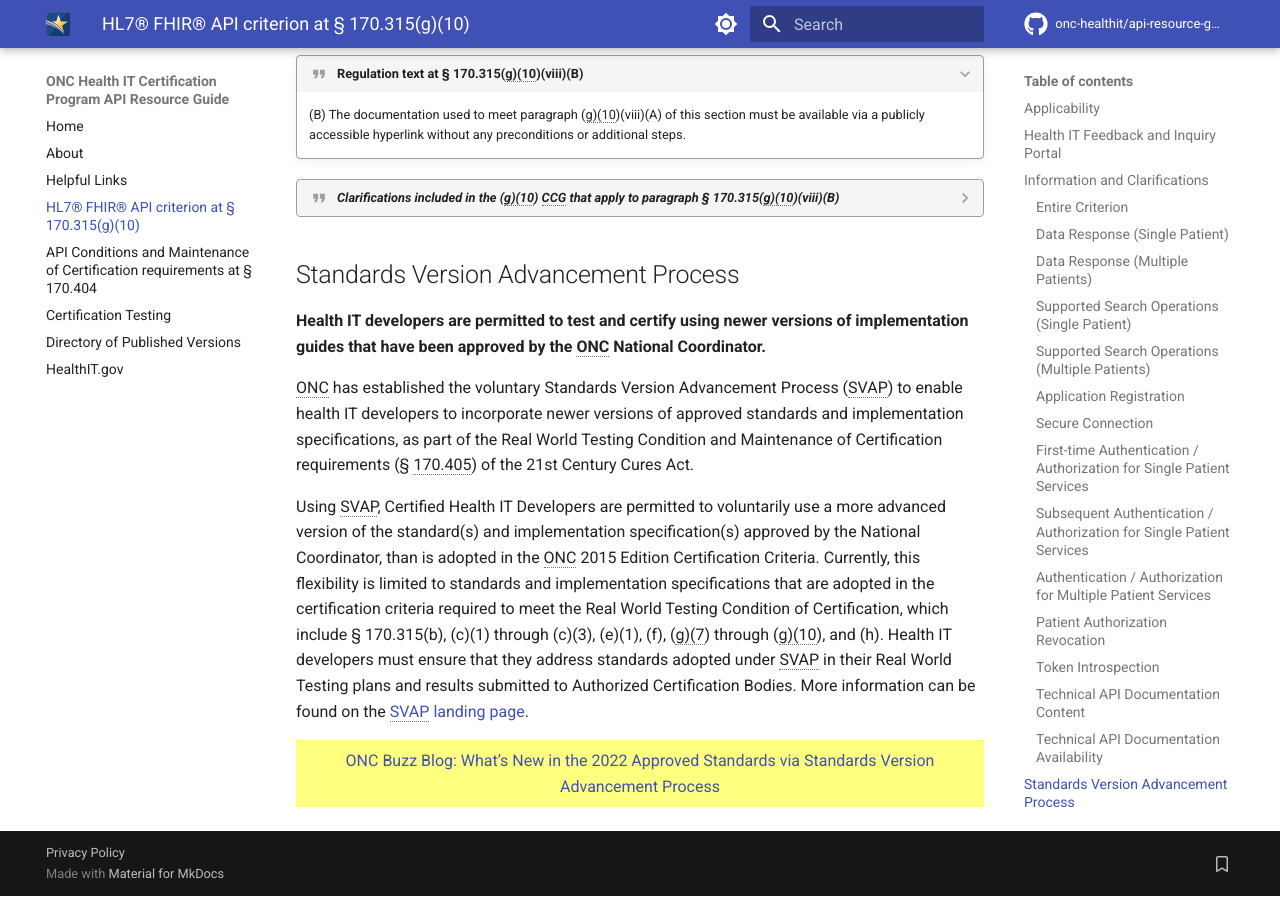
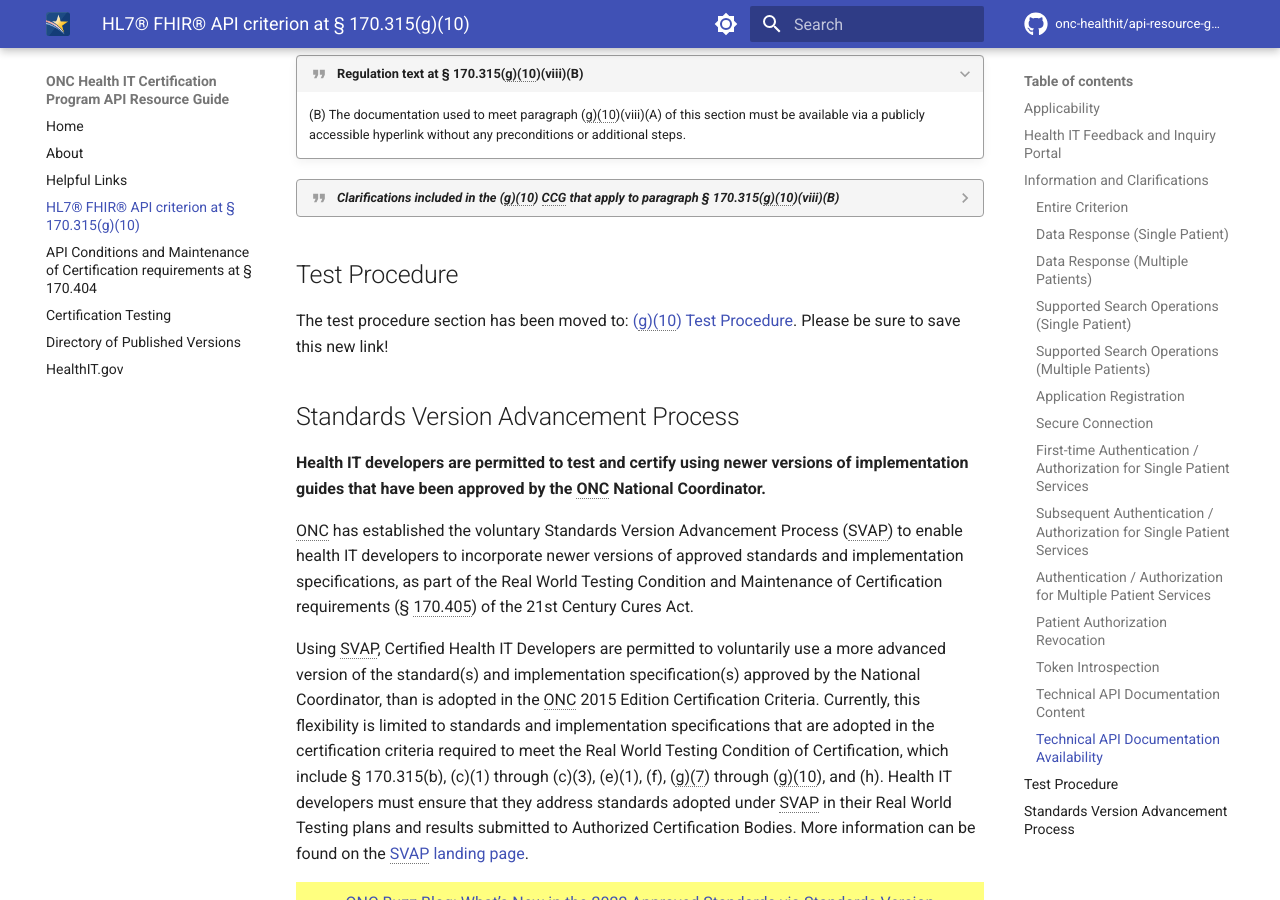
Before and after one commit to onc-healthit/api-resource-guide, an MkDocs documentation site: the page built from docs/g10-criterion.md, in a window 1280 px wide and 900 px high, scrolled down 8430 px. Built offline with MkDocs 1.6.1 and Material for MkDocs 9.7.7, drawn with Linux system fonts in a browser that asks for light colours; comment, search, counter and statistics services are not loaded; the version menu is left out.

Commit message:
add link to new test procedure section

```diff
--- a/docs/g10-criterion.md
+++ b/docs/g10-criterion.md
@@ -481,6 +481,10 @@ new period of no less than three months.
 ??? quote "*Clarifications included in the (g)(10) CCG that apply to paragraph § 170.315(g)(10)(viii)(B)*"
 	- No additional clarifications.
 
+## Test Procedure
+
+The test procedure section has been moved to: [(g)(10) Test Procedure](certification-testing.md#g10-test-procedure). Please be sure to save this new link!
+
 ## Standards Version Advancement Process
 **Health IT developers are permitted to test and certify using newer versions of implementation guides that have been approved by the ONC National Coordinator.**
 
```
